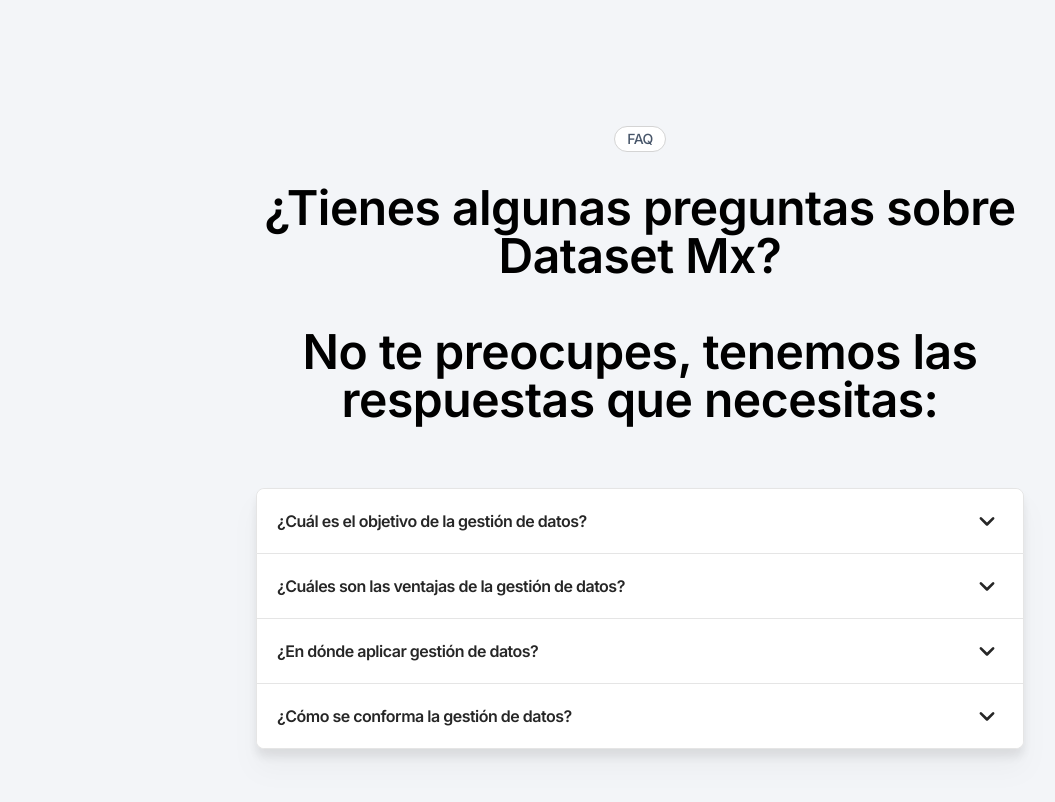
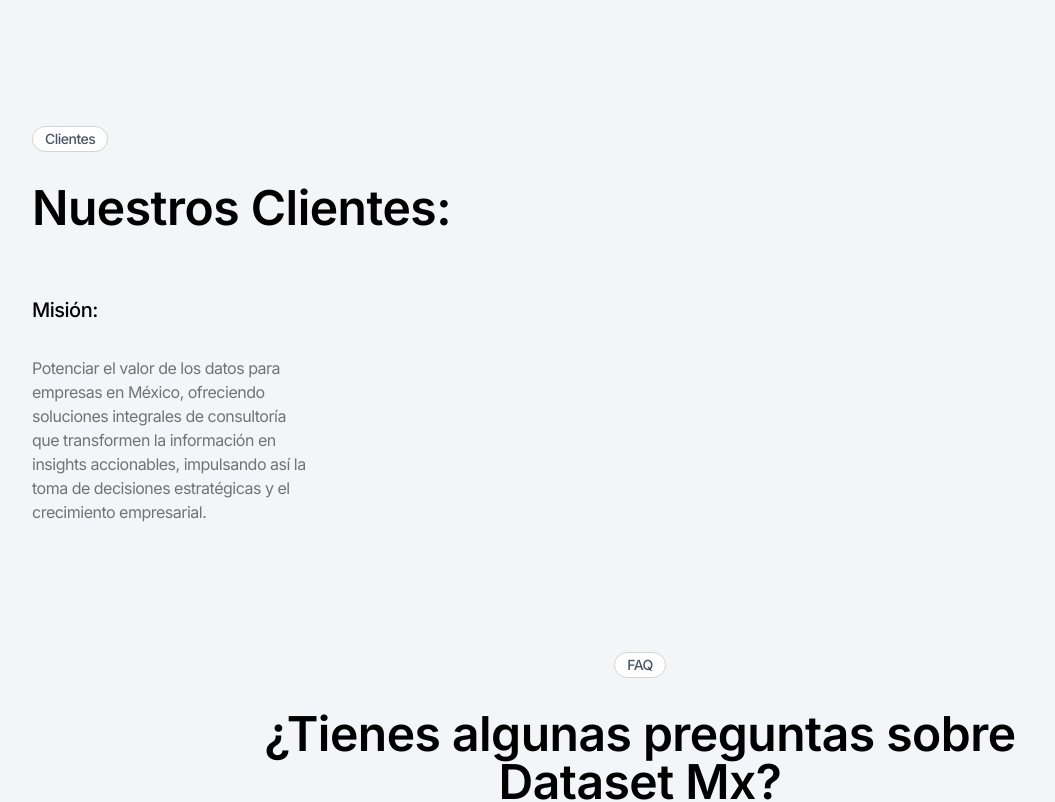
Before and after one commit to Lunnajera/lunnajera.github.io, a Next.js app: page / in a window 1280 px wide. Shown: the part 4420-5222 px from the top of the page, without its empty margins (0-1055 px from the left). Built offline with nearby package versions, Linux system fonts and the light colour scheme.

Commit message:
Add clients section

```diff
--- /dev/null
+++ b/components/Columns_clients/Columns_clients.js
@@ -0,0 +1,37 @@
+import { SectionContainer } from "@components/Section";
+import { Icon } from "@iconify/react";
+import { v4 as uuid } from "uuid";
+
+const ColumnData = [
+    {
+        id: uuid(),
+        title: "Misión:",
+        content:
+        "Potenciar el valor de los datos para empresas en México, ofreciendo soluciones integrales de consultoría que transformen la información en insights accionables, impulsando así la toma de decisiones estratégicas y el crecimiento empresarial."
+    }
+];
+
+export const Columns_clients = () => {
+    return (
+        <SectionContainer className="benefits-lists grid gap-x-8 gap-y-16 grid-cols-1 md:grid-cols-2 lg:grid-cols-4 mt-16">
+            {ColumnData.map((item) => (
+                <div
+                    id={item.id}
+                    key={item.id}
+                    className="benefits-list--item text-[#737373] text-left"
+                >
+                    <Icon icon={item.icon} className="mb-4 w-10 h-10 my-2" />
+                    <h3 className="text-xl mb-2 font-medium text-black">
+                        {item.title}
+                    </h3>
+                    <p>{item.content}</p>
+                    <o className="flex">
+                        <Icon
+                            className="h-10 mr-1 text-secondary-500"
+                        />
+                    </o>
+                </div>
+            ))}
+        </SectionContainer>
+    );
+};
--- /dev/null
+++ b/components/Columns_clients/index.js
@@ -0,0 +1,9 @@
+/**
+
+=========================================================
+** Benefits Exports - Styles can be edit on @stylesheet - styles/core/components/benefits
+=========================================================
+
+**/
+
+export * from "@components/Columns_clients/Columns_clients";
--- a/pages/index.js
+++ b/pages/index.js
@@ -4,6 +4,7 @@ import { PageTitle } from "@components/Title";
 import { Layout } from "@components/Layout";
 import { HomeBanner } from "@components/Banner";
 import { Columns } from "@components/Columns";
+import { Columns_clients } from "@components/Columns_clients";
 import { ContentImage } from "@components/ContentImage";
 import { Content } from "@components/Content";
 import { Accordion } from "@components/Accordion";
@@ -119,6 +120,24 @@ export default function Home() {
                             <Columns />
                         </SectionContainer>
                     </MotionBTTContainer>
+
+                    <MotionBTTContainer
+                        transition={{ delay: 0.2, duration: 0.5 }}
+                    >
+                        <SectionContainer
+                            id="testimonials"
+                            className="benefits"
+                        >
+                            <BadgeGroup alignment="left">
+                                <BadgeMessage>Clientes</BadgeMessage>
+                            </BadgeGroup>
+                            <PageTitle className="" type="default">
+                                Nuestros Clientes:
+                            </PageTitle>
+                            <Columns_clients />
+                        </SectionContainer>
+                    </MotionBTTContainer>
+
                     {/* Accordions */}
                     <MotionBTTContainer
                         transition={{ delay: 0.2, duration: 0.5 }}
```
Also changed, not shown: public/logo_mobil.webp (added).
